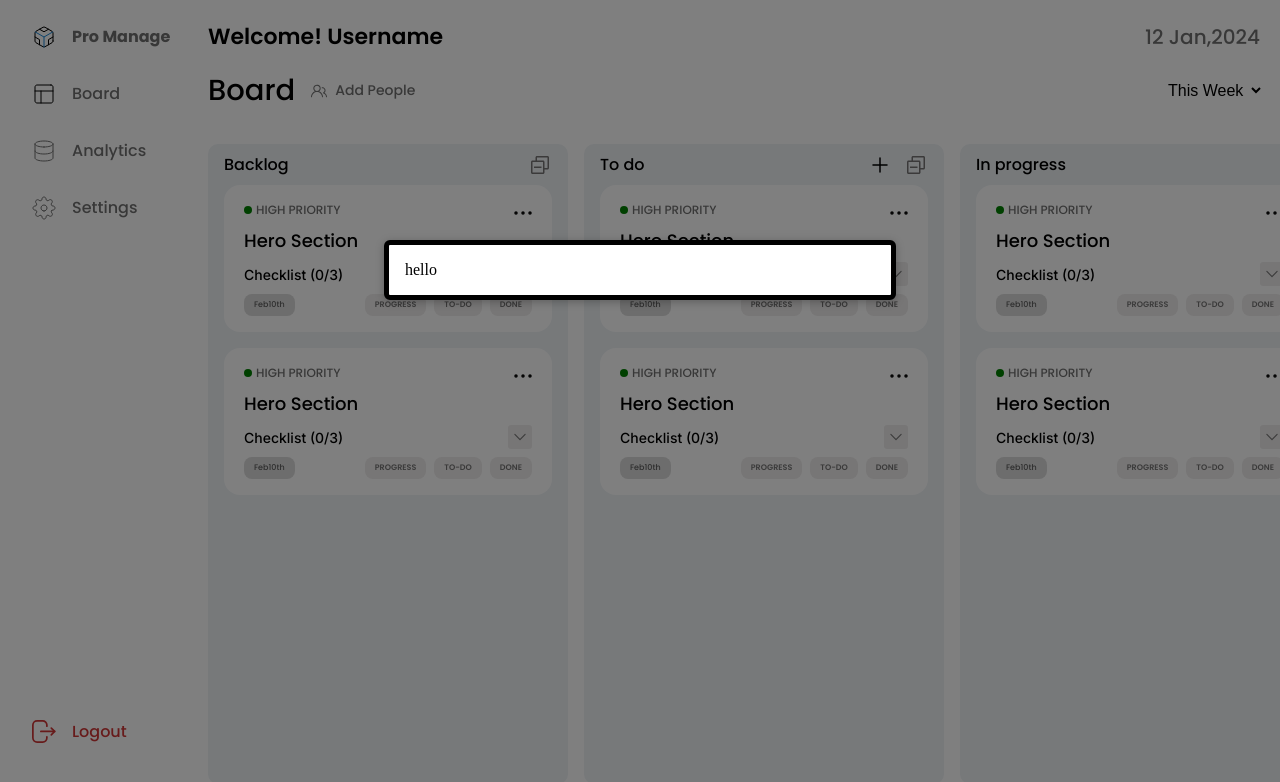
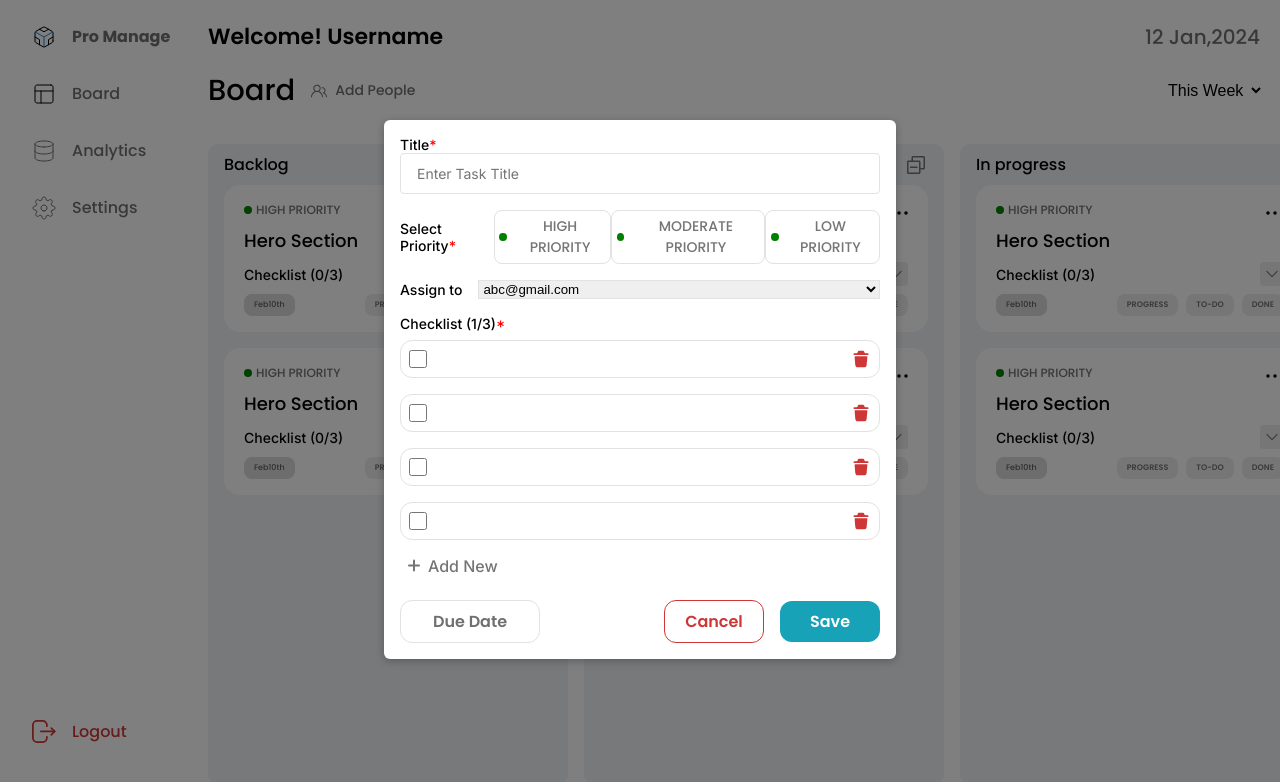
Before and after one commit to Shivendra490/project-task-tracking-app, a React (Vite) app in the folder client/: page /home in a window 1280 px wide. Both pictures are taken after a click on the picture 880 px from the left and 164 px from the top of the page. Shown: the top 782 px of the page. Built offline with nearby package versions, Linux system fonts and the light colour scheme.

Commit message:
create/edit modal UI

```diff
--- a/client/src/components/UI/Modal.module.css
+++ b/client/src/components/UI/Modal.module.css
@@ -20,7 +20,7 @@
 
     box-shadow: 0 2px 8px rgba(0, 0, 0, 0.25);
     z-index: 30;
-    border: 5px solid black;
+    /* border: 5px solid black; */
   }
 
   @media only screen and (max-width: 768px) {
--- a/client/src/pages/add-edit-task/AddEditTask.jsx
+++ b/client/src/pages/add-edit-task/AddEditTask.jsx
@@ -1,17 +1,103 @@
-import PropTypes from 'prop-types';
+import PropTypes from "prop-types";
 import Modal from "../../components/UI/Modal";
-import styles from "./AddEditTask.module.css"
+import styles from "./AddEditTask.module.css";
+import deleteIcon from "../../assets/deleteIcon.svg";
+import plusIcon from "../../assets/plusIcon.svg";
 
 const AddEditTask = (props) => {
   return (
-    <Modal onToggleModal={props.onToggleModal} onCustomModal={styles.customModal}>
-      <div>hello</div>
+    <Modal
+      onToggleModal={props.onToggleModal}
+      onCustomModal={styles.customModal}
+    >
+      <div className={styles.createContainer}>
+        <div className={styles.createHeader}>
+          <div className={styles.titleField}>
+            <label className={styles.titleText}>
+              Title<span className={styles.star}>*</span>
+            </label>
+            <input
+              type="text"
+              className={styles.titleInput}
+              placeholder="Enter Task Title"
+            />
+          </div>
+
+          <div className={styles.priorityField}>
+            <label className={styles.titleText}>
+              Select Priority<span className={styles.star}>*</span>
+            </label>
+            <button className={styles.priorityBtn}>
+              <p className={styles.greenDot}></p>
+              <span>HIGH PRIORITY</span>
+            </button>
+            <button className={styles.priorityBtn}>
+              <p className={styles.greenDot}></p>
+              <span>MODERATE PRIORITY</span>
+            </button>
+            <button className={styles.priorityBtn}>
+              <p className={styles.greenDot}></p>
+              <span>LOW PRIORITY</span>
+            </button>
+          </div>
+
+          <div className={styles.assignField}>
+            <label className={styles.titleText}>Assign to</label>
+            <select className={styles.select}>
+              <option>abc@gmail.com</option>
+            </select>
+          </div>
+        </div>
+        <div className={styles.createBody}>
+          <label className={styles.titleText}>
+            Checklist (1/3)<span className={styles.star}>*</span>
+          </label>
+          <div className={styles.optionsContainer}>
+            <div className={styles.singleOptionWrapper}>
+              <input type="checkbox" className={styles.inputCheck} />
+              <input type="text" className={styles.inputText} />
+              <img src={deleteIcon} alt="delete icon" />
+            </div>
+
+            <div className={styles.singleOptionWrapper}>
+              <input type="checkbox" className={styles.inputCheck} />
+              <input type="text" className={styles.inputText} />
+              <img src={deleteIcon} alt="delete icon" />
+            </div>
+
+            <div className={styles.singleOptionWrapper}>
+              <input type="checkbox" className={styles.inputCheck} />
+              <input type="text" className={styles.inputText} />
+              <img src={deleteIcon} alt="delete icon" />
+            </div>
+            <div className={styles.singleOptionWrapper}>
+              <input type="checkbox" className={styles.inputCheck} />
+              <input type="text" className={styles.inputText} />
+              <img src={deleteIcon} alt="delete icon" />
+            </div>
+          </div>
+          <button className={styles.addBtn}>
+            <img src={plusIcon} alt="add icon" />
+            <span>Add New</span>
+          </button>
+        </div>
+        <div className={styles.createFooter}>
+          <button className={styles.dueDateBtn}>
+            Due Date
+          </button>
+          {/* <input type="date"/> */}
+          <div className={styles.actionBtnsWrapper}>
+            <button className={styles.secondaryBtn}>Cancel</button>
+            <button className={styles.primaryBtn}>Save</button>
+          </div>
+        </div>
+      </div>
     </Modal>
   );
 };
 
-AddEditTask.propTypes={
-  onToggleModal:PropTypes.bool
-}
+AddEditTask.propTypes = {
+  onToggleModal: PropTypes.bool,
+};
 
 export default AddEditTask;
--- a/client/src/pages/add-edit-task/AddEditTask.module.css
+++ b/client/src/pages/add-edit-task/AddEditTask.module.css
@@ -1,6 +1,189 @@
-.customModal{
-    top: 30vh;
-    left: 30%;
-    width: 40%;
-     padding: 1rem;
+.customModal {
+  top: 15vh;
+  left: 30%;
+  width: 40%;
+  padding: 1rem;
 }
+
+.createContainer {
+  width: 100%;
+  display: flex;
+  flex-direction: column;
+  /* justify-content: center; */
+  gap: 1rem;
+}
+
+.createHeader {
+  display: flex;
+  flex-direction: column;
+  gap: 1rem;
+}
+
+.star {
+  color: red;
+}
+
+.titleField {
+  display: flex;
+  flex-direction: column;
+}
+
+.titleText,
+.titleInput {
+  font-size: 14px;
+  font-weight: 500;
+  font-family: "Inter", sans-serif;
+}
+
+.titleInput {
+  font-weight: 400;
+  color: #9b959f;
+  padding: 0.7rem 1rem;
+  border: 1px solid #e2e2e2;
+  border-radius: 4px;
+}
+.titleInput:focus {
+  outline: none;
+}
+
+.priorityField {
+  display: flex;
+  align-items: center;
+  justify-content: space-between;
+}
+
+.priorityBtn {
+  display: flex;
+  align-items: center;
+  gap: 0.5rem;
+  padding: 0.3rem;
+  justify-content: center;
+  font-family: "Poppins", sans-serif;
+  font-size: 14px;
+  font-weight: 500;
+  color: #767575;
+  border: 1px solid #e2e2e2;
+  border-radius: 8px;
+  background-color: #ffffff;
+
+  /* flex:1; */
+}
+
+.greenDot {
+  width: 8px;
+  height: 8px;
+  border-radius: 50%;
+  background-color: green;
+}
+
+.priorityBtn span {
+  /* flex:1; */
+}
+
+.assignField {
+  display: flex;
+  justify-content: center;
+  align-items: center;
+  gap: 1rem;
+}
+
+.select {
+  flex: 1;
+  border: 1px solid #e2e2e2;
+}
+
+.createBody {
+  display: flex;
+  flex-direction: column;
+  gap: 0.5rem;
+}
+
+.optionsContainer {
+  display: flex;
+  flex-direction: column;
+  gap: 1rem;
+}
+
+.singleOptionWrapper {
+  display: flex;
+  justify-content: center;
+  align-items: center;
+  gap: 0.5rem;
+  border: 1px solid #e2e2e2;
+  padding: 0.5rem;
+  border-radius: 12px;
+}
+
+.inputText {
+  flex: 1;
+  border: none;
+  font-size: 1rem;
+  font-weight: 400;
+  font-family: "Inter", sans-serif;
+}
+.inputText:focus {
+  outline: none;
+}
+
+.inputCheck {
+  width: 18px;
+  height: 18px;
+  color: #e2e2e2;
+}
+
+.addBtn {
+  width: 30%;
+  min-width: 150px;
+  padding: 0.5rem;
+  border: none;
+  background-color: #ffffff;
+  display: flex;
+  align-items: center;
+  gap: 0.5rem;
+  font-size: 16px;
+  font-weight: 500;
+  font-family: "Inter", sans-serif;
+  color:#767575
+}
+
+.createFooter {
+  display: flex;
+  align-items: center;
+  justify-content: space-between;
+  align-items: center;
+}
+
+.actionBtnsWrapper {
+  display: flex;
+  align-items: center;
+  gap: 1rem;
+}
+
+.dueDateBtn,
+.secondaryBtn,
+.primaryBtn {
+  font-family: "Poppins", sans-serif;
+  font-size: 16px;
+  font-weight: 600;
+  border: none;
+  padding: 0.5rem;
+  border-radius: 12px;
+  min-width: 100px;
+}
+
+.dueDateBtn {
+  color: #707070;
+  background-color: #ffffff;
+  min-width: 140px;
+  border: 1px solid #e2e2e2;
+}
+
+.primaryBtn {
+  background-color: #17a2b8;
+  color:#FFFFFF;
+}
+.secondaryBtn {
+  background-color: #ffffff;
+  border: 1px solid #cf3636;
+  color:#CF3636
+}
```
Also changed, not shown: client/src/assets/deleteIcon.svg (added), client/src/assets/plusIcon.svg (added).
